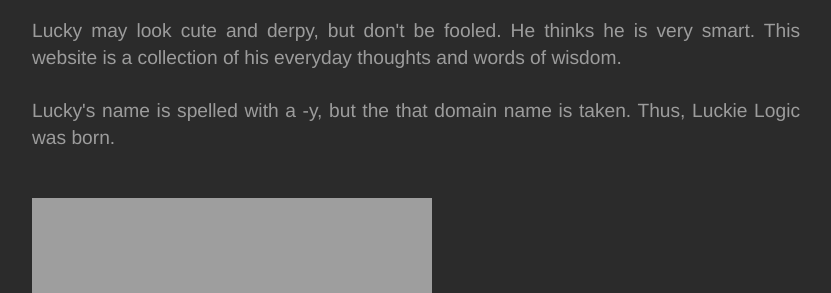
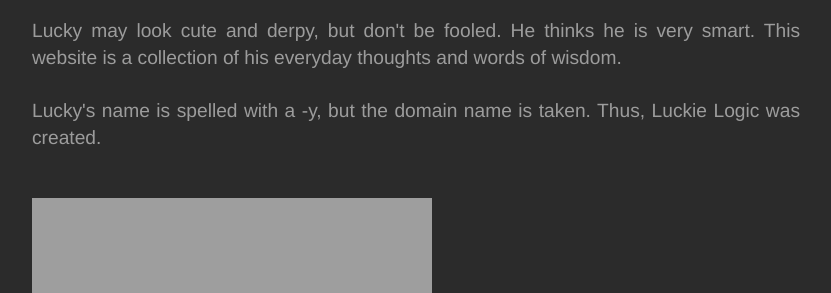
Before and after one commit to luckielogic/luckielogic.github.io, a Jekyll site: the page built from about/index.html, in a window 1280 px wide. Shown: the part 323-616 px from the top of the page, without its empty margins (18-849 px from the left). Built offline with Jekyll 4.4.1, drawn with Linux system fonts in a browser that asks for light colours.

Commit message:
Update index.html

```diff
--- a/about/index.html
+++ b/about/index.html
@@ -20,7 +20,7 @@ Lucky may look cute and derpy, but don't be fooled. He thinks he is very smart.
 
 <br><br>
 
-Lucky's name is spelled with a -y, but the that domain name is taken. Thus, Luckie Logic was born.
+Lucky's name is spelled with a -y, but the domain name is taken. Thus, Luckie Logic was created.
 
 <br><br>
 
```
